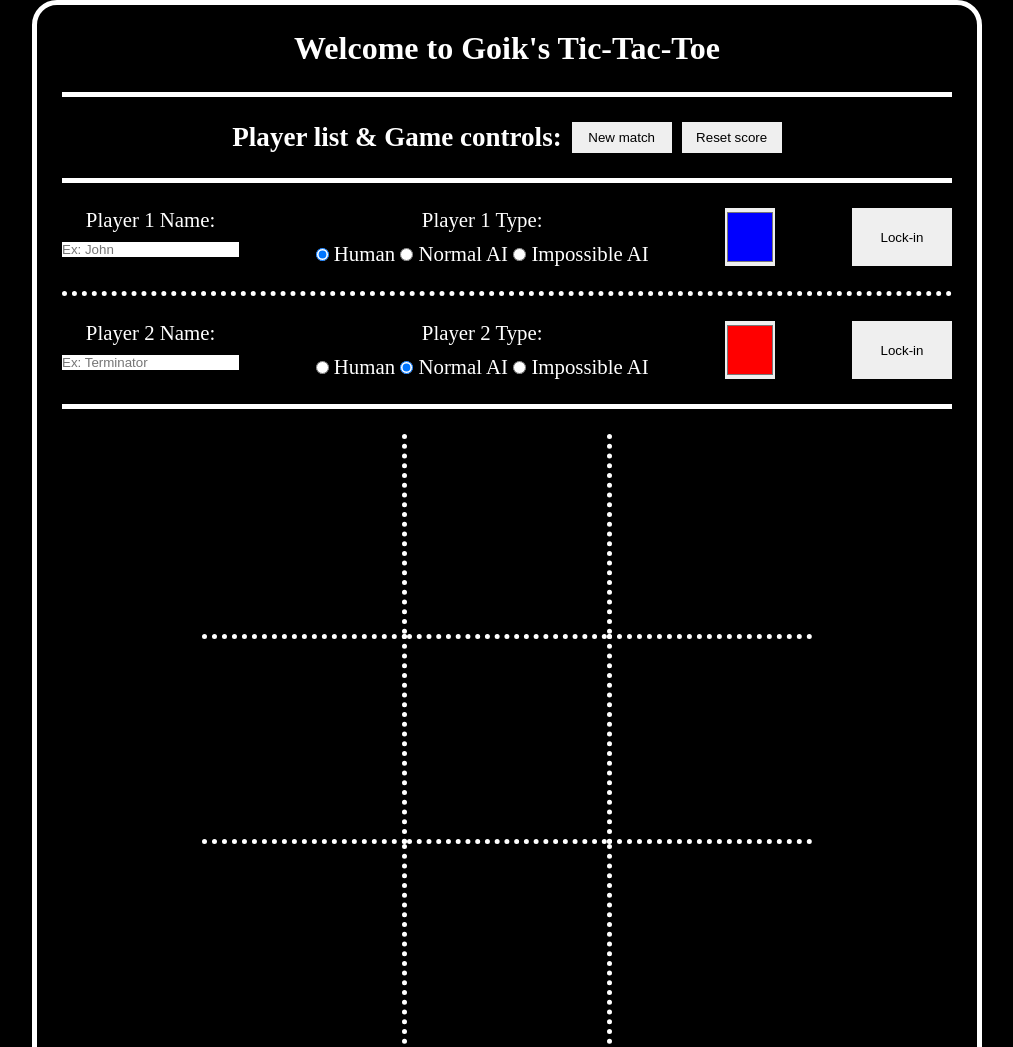
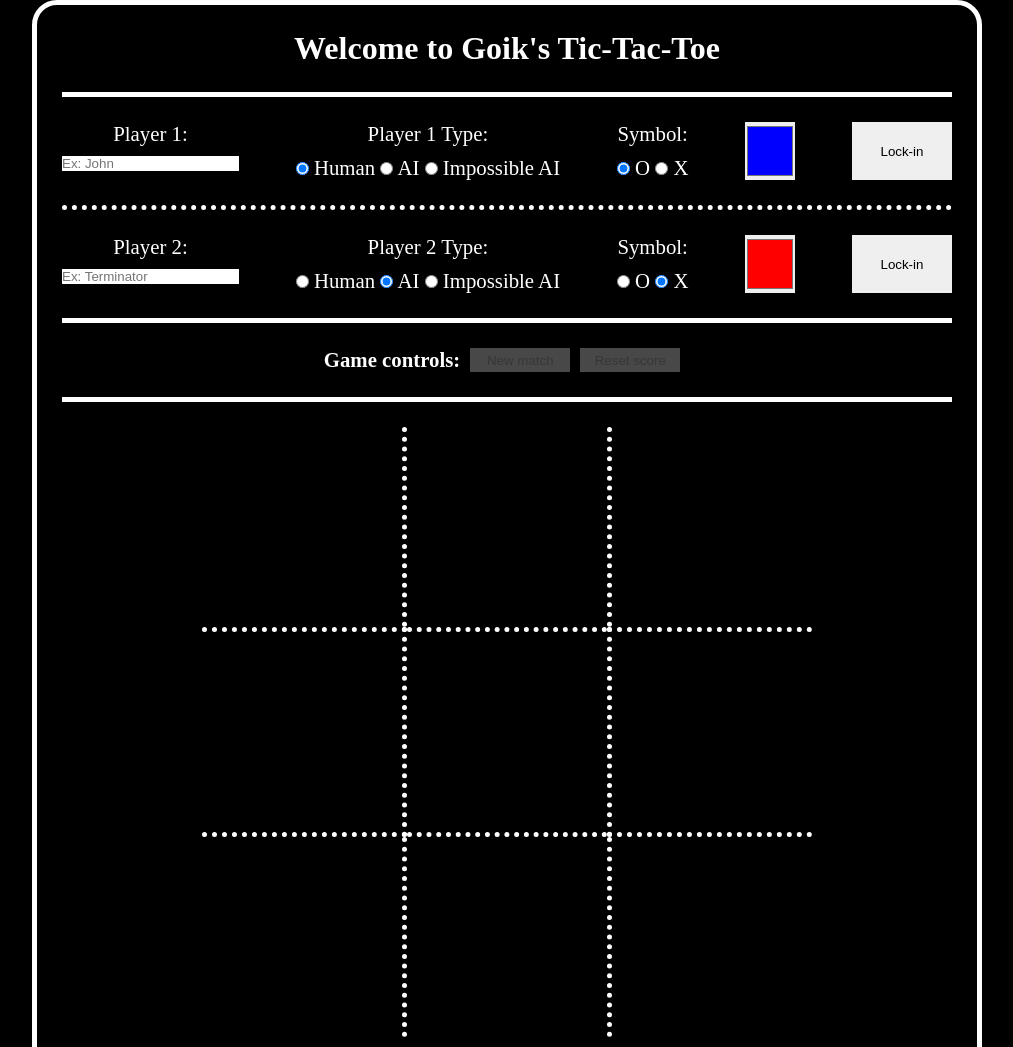
Before and after one commit to Goik28/Odin-TicTacToe, a plain HTML site: page index.html in a window 1280 px wide. Shown: the top 1047 px of the page, without its empty margins (133-1146 px from the left). Drawn offline with Linux system fonts and the light colour scheme.

Commit message:
Do player factory, reorganize html
Create playerFactory function to create new players.
Add symbols to player creation, need to stop double selection thou.
Change game controls to be up from board.
Game controls will write the players turn to play.

```diff
--- a/index.html
+++ b/index.html
@@ -12,13 +12,9 @@
     <div class="container">
         <header>Welcome to Goik's Tic-Tac-Toe</header>
         <div class="player_Container">
-            <div class="controls_Container">Player list & Game controls:
-                <button>New match</button>
-                <button>Reset score</button>
-            </div>
             <form class="playerOne_Container" action="">
                 <div class="player_Name">
-                    <label for="playerOne_Name">Player 1 Name:</label>
+                    <label for="playerOne_Name">Player 1:</label>
                     <input id="playerOne_Name" type="text" name="playerName" placeholder="Ex: John">
                 </div>
                 <div class="player_Type">
@@ -27,9 +23,18 @@
                         <input id="playerOne_Human" type="radio" name="playerType" checked>
                         <label for="playerOne_Human">Human</label>
                         <input id="playerOne_NormalAI" type="radio" name="playerType">
-                        <label for="playerOne_NormalAI">Normal AI</label>
+                        <label for="playerOne_NormalAI">AI</label>
                         <input id="playerOne_impossibleAI" type="radio" name="playerType">
                         <label for="playerOne_impossibleAI">Impossible AI</label>
+                    </div>
+                </div>
+                <div class="player_Symbol">
+                    <div>Symbol:</div>
+                    <div>
+                        <input id="playerOne_O" type="radio" name="playerSymbol" checked>
+                        <label for="playerOne_O">O</label>
+                        <input id="playerOne_X" type="radio" name="playerSymbol">
+                        <label for="playerOne_X">X</label>
                     </div>
                 </div>
                 <input type="color" name="playerOne_Color" id="playerOne_Color" value="#0000ff">
@@ -37,7 +42,7 @@
             </form>
             <form class="playerTwo_Container" action="">
                 <div class="player_Name">
-                    <label for="playerTwo_Name">Player 2 Name:</label>
+                    <label for="playerTwo_Name">Player 2:</label>
                     <input id="playerTwo_Name" type="text" name="playerName" placeholder="Ex: Terminator">
                 </div>
                 <div class="player_Type">
@@ -46,14 +51,28 @@
                         <input id="playerTwo_Human" type="radio" name="playerType">
                         <label for="playerTwo_Human">Human</label>
                         <input id="playerTwo_NormalAI" type="radio" name="playerType" checked>
-                        <label for="playerTwo_NormalAI">Normal AI</label>
+                        <label for="playerTwo_NormalAI">AI</label>
                         <input id="playerTwo_impossibleAI" type="radio" name="playerType">
                         <label for="playerTwo_impossibleAI">Impossible AI</label>
+                    </div>
+                </div>
+                <div class="player_Symbol">
+                    <div>Symbol:</div>
+                    <div>
+                        <input id="playerTwo_O" type="radio" name="playerSymbol">
+                        <label for="playerTwo_O">O</label>
+                        <input id="playerTwo_X" type="radio" name="playerSymbol" checked>
+                        <label for="playerTwo_X">X</label>
                     </div>
                 </div>
                 <input type="color" name="playerTwo_Color" id="playerTwo_Color" value="#ff0000">
                 <button type="button"> Lock-in</button>
             </form>
+        </div>
+        <div class="controls_Container">Game controls:
+            <button disabled>New match</button>
+            <button disabled>Reset score</button>
+            <div class="player_Turn"></div>
         </div>
         <main>
             <div class="boardSquare_0"></div>
--- a/script.js
+++ b/script.js
@@ -0,0 +1,20 @@
+let playerFactory = (name, type, symbol, color) => {
+    const name = name;
+    const type = type;
+    const symbol = symbol;
+    const color = color;
+    const wins = 0;
+
+    const countWins = () => {
+        this.wins++;
+    }
+
+    const getPlyerName = () => this.name;
+    const getPlyerType = () => this.type;
+    const getPlyerSymbol = () => this.symbol;
+    const getPlyerColor = () => this.color;
+    const getPlyerWins = () => this.wins;
+
+    return {getPlyerName, getPlyerType, getPlyerSymbol,
+        getPlyerColor, getPlyerWins};
+}
--- a/style.css
+++ b/style.css
@@ -30,7 +30,7 @@ header{
 }
 
 .player_Container{
-    padding: 25px 0;
+    padding: 0 0 25px 0;
     font-size: 1.3em;
     font-weight: 700;
     text-align: center;
@@ -56,7 +56,8 @@ header{
 }
 
 .player_Name,
-.player_Type{
+.player_Type,
+.player_Symbol{
     display: flex;
     flex-direction: column;
     gap: 10px;
@@ -72,10 +73,9 @@ button{
 }
 
 .controls_Container{
-    padding: 0 0 25px 0;
+    padding: 25px 0;
     font-size: 1.3em;
     font-weight: 700;
-    text-align: center;
     border-width: 0 0 5px 0;
     border-style: solid;
     border-color: white;
```
